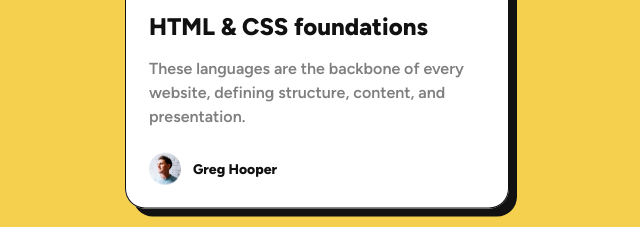
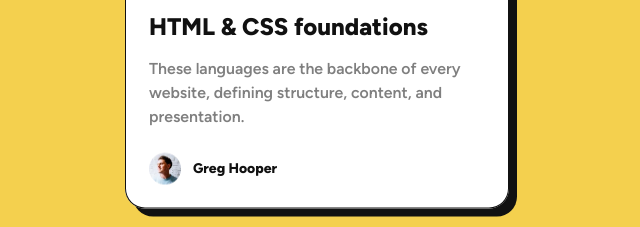
Before and after one commit to beqarion/blog-preview-card, a plain HTML site: page index.html in a window 1280 px wide. Shown: the part 452-679 px from the top of the page, 323-963 px from the left. Drawn offline with Linux system fonts and the light colour scheme.

Commit message:
descr font s

```diff
--- a/src/css/style.css
+++ b/src/css/style.css
@@ -166,6 +166,6 @@ Card
     color: var(--clr-yellow);
   }
   .description {
-    font-size: 1rem;
+    font-size: 0.99rem;
   }
 }
```
Also changed, not shown: Desktop.png (added).
